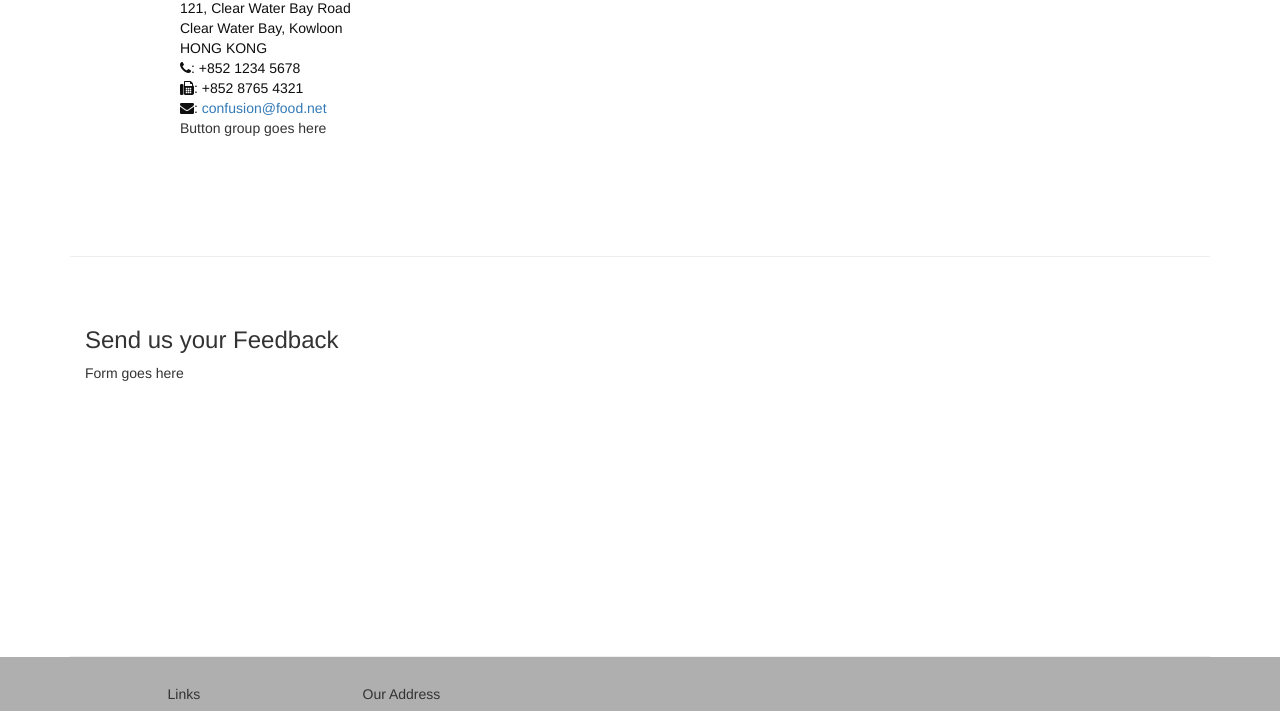
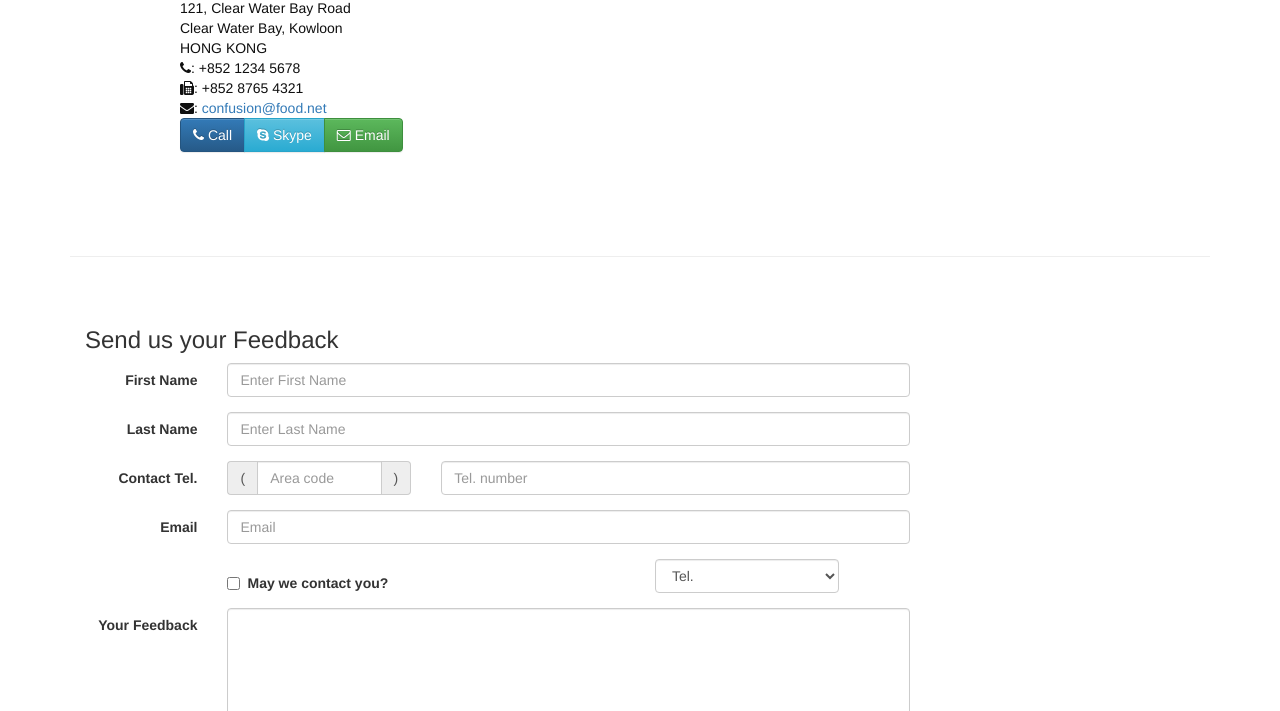
Before and after one commit to renzherl/Javascript_TheDefinitiveGuide, a plain HTML site: page Homework_5_Bootstrap/contactus.html in a window 1280 px wide. Shown: the part 746-1457 px from the top of the page. Drawn offline with nearby package versions, Linux system fonts and the light colour scheme.

Commit message:
contactus.html

```diff
--- a/Homework_5_Bootstrap/contactus.html
+++ b/Homework_5_Bootstrap/contactus.html
@@ -27,7 +27,8 @@
     <nav class="navbar navbar-inverse navbar-fixed-top" role="navigation">
         <div class="container">
             <div class="navbar-header">
-                <button type="button" class="navbar-toggle collapsed" data-toggle="collapse" data-target="#navbar" aria-expanded="false" aria-controls="navbar">
+                <button type="button" class="navbar-toggle collapsed" data-toggle="collapse" data-target="#navbar" aria-expanded="false"
+                    aria-controls="navbar">
                     <span class="sr-only">Toggle navigation</span>
                     <span class="icon-bar"></span>
                     <span class="icon-bar"></span>
@@ -39,13 +40,13 @@
                 <ul class="nav navbar-nav">
                     <li><a href="index.html"><span class="glyphicon glyphicon-home"
                          aria-hidden="true"></span> Home</a></li>
-                    <li><a href="aboutus.html">
-                        <span class="glyphicon glyphicon-info-sign"
-                         aria-hidden="true"></span> About</a></li>
+                    <li>
+                        <a href="aboutus.html">
+                            <span class="glyphicon glyphicon-info-sign" aria-hidden="true"></span> About</a>
+                    </li>
                     <li class="dropdown">
-                        <a href="#" class="dropdown-toggle" data-toggle="dropdown"
-                         role="button" aria-haspopup="true" aria-expanded="false">
-                         Menu <span class="caret"></span></a>
+                        <a href="#" class="dropdown-toggle" data-toggle="dropdown" role="button" aria-haspopup="true" aria-expanded="false">
+                            <span class="glyphicon glyphicon-list-alt" aria-hidden="true"></span>Menu <span class="caret"></span></a>
                         <ul class="dropdown-menu">
                             <li><a href="#">Appetizers</a></li>
                             <li><a href="#">Main Courses</a></li>
@@ -57,7 +58,7 @@
                             <li><a href="#">Weekend Brunch</a></li>
                         </ul>
                     </li>
-                    <li class="active"><a href="#">Contact</a></li>
+                    <li class="active"><a href="#"><span class="fa fa-envelope-o" aria-hidden="true"></span>Contact</a></li>
                 </ul>
             </div>
         </div>
@@ -71,7 +72,8 @@
                 <div class="col-xs-12 col-sm-8">
                     <h1>Ristorante con Fusion</h1>
                     <p style="padding:40px;"></p>
-                    <p>We take inspiration from the World's best cuisines, and create a unique fusion experience. Our lipsmacking creations will tickle your culinary senses!</p>
+                    <p>We take inspiration from the World's best cuisines, and create a unique fusion experience. Our lipsmacking
+                        creations will tickle your culinary senses!</p>
                 </div>
                 <div class="col-xs-12 col-sm-4">
                 </div>
@@ -100,9 +102,7 @@
             <div class="col-xs-12 col-sm-4 col-sm-offset-1">
                 <h5>Our Address</h5>
                 <address style="font-size: 100%">
-		              121, Clear Water Bay Road<br>
-		              Clear Water Bay, Kowloon<br>
-		              HONG KONG<br>
+                    121, Clear Water Bay Road<br> Clear Water Bay, Kowloon<br> HONG KONG<br>
                     <i class="fa fa-phone"></i>: +852 1234 5678<br>
                     <i class="fa fa-fax"></i>: +852 8765 4321<br>
                     <i class="fa fa-envelope"></i>:
@@ -113,7 +113,11 @@
                 <h5>Map of our Location</h5>
             </div>
             <div class="col-xs-12 col-sm-11 col-sm-offset-1">
-                Button group goes here
+                <div class="btn-group" role="group" aria-label="...">
+                    <a type="button" class="btn btn-primary" href="tel:+85212345678"><i class="fa fa-phone"></i> Call</a>
+                    <a type="button" class="btn btn-info"><i class="fa fa-skype"></i> Skype</a>
+                    <a type="button" class="btn btn-success" href="mailto:confusion@food.net"><i class="fa fa-envelope-o"></i> Email</a>
+                </div>
             </div>
         </div>
 
@@ -122,7 +126,64 @@
                 <h3>Send us your Feedback</h3>
             </div>
             <div class="col-xs-12 col-sm-9">
-                Form goes here
+                <form class="form-horizontal" role="form">
+                    <div class="form-group">
+                        <label for="firstname" class="col-sm-2 control-label">First Name</label>
+                        <div class="col-sm-10">
+                            <input type="text" class="form-control" id="firstname" name="firstname" placeholder="Enter First Name">
+                        </div>
+                    </div>
+                    <div class="form-group">
+                        <label for="lastname" class="col-sm-2 control-label">Last Name</label>
+                        <div class="col-sm-10">
+                            <input type="text" class="form-control" id="lastname" name="lastname" placeholder="Enter Last Name">
+                        </div>
+                    </div>
+                    <div class="form-group">
+                        <label for="telnum" class="col-xs-12 col-sm-2 control-label">Contact Tel.</label>
+                        <div class="col-xs-5 col-sm-4 col-md-3">
+                            <div class="input-group">
+                                <div class="input-group-addon">(</div>
+                                <input type="tel" class="form-control" id="areacode" name="areacode" placeholder="Area code">
+                                <div class="input-group-addon">)</div>
+                            </div>
+                        </div>
+                        <div class="col-xs-7 col-sm-6 col-md-7">
+                            <input type="tel" class="form-control" id="telnum" name="telnum" placeholder="Tel. number">
+                        </div>
+                    </div>
+                    <div class="form-group">
+                        <label for="emailid" class="col-sm-2 control-label">Email</label>
+                        <div class="col-sm-10">
+                            <input type="email" class="form-control" id="emailid" name="emailid" placeholder="Email">
+                        </div>
+                    </div>
+                    <div class="form-group">
+                        <div class="checkbox col-sm-5 col-sm-offset-2">
+                            <label class="checkbox-inline">
+                                <input type="checkbox" name="approve" value="">
+                                <strong>May we contact you?</strong>
+                            </label>
+                        </div>
+                        <div class="col-sm-3 col-sm-offset-1">
+                            <select class="form-control">
+                                <option>Tel.</option>
+                                <option>Email</option>
+                            </select>
+                        </div>
+                    </div>
+                    <div class="form-group">
+                        <label for="feedback" class="col-sm-2 control-label">Your Feedback</label>
+                        <div class="col-sm-10">
+                            <textarea class="form-control" id="feedback" name="feedback" rows="12"></textarea>
+                        </div>
+                    </div>
+                    <div class="form-group">
+                        <div class="col-sm-offset-2 col-sm-10">
+                            <button type="submit" class="btn btn-primary">Send Feedback</button>
+                        </div>
+                    </div>
+                </form>
             </div>
             <div class="col-xs-12 col-sm-3">
                 <p style="padding:20px;"></p>
@@ -146,9 +207,7 @@
                 <div class="col-xs-6 col-sm-5">
                     <h5>Our Address</h5>
                     <address>
-		              121, Clear Water Bay Road<br>
-		              Clear Water Bay, Kowloon<br>
-		              HONG KONG<br>
+                        121, Clear Water Bay Road<br> Clear Water Bay, Kowloon<br> HONG KONG<br>
                         <i class="fa fa-phone"></i>: +852 1234 5678<br>
                         <i class="fa fa-fax"></i>: +852 8765 4321<br>
                         <i class="fa fa-envelope"></i>:
```
Also changed, not shown: Homework_5_Bootstrap/index.html (+1 -1 lines). Lines whose indentation alone changed are shown as unchanged.
